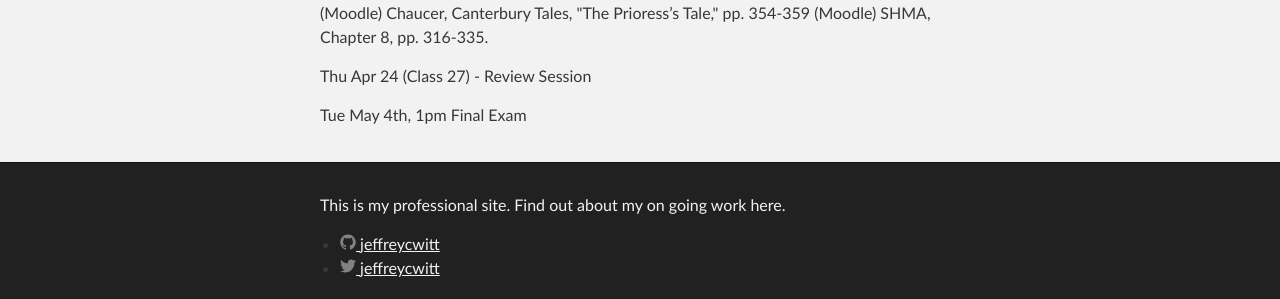
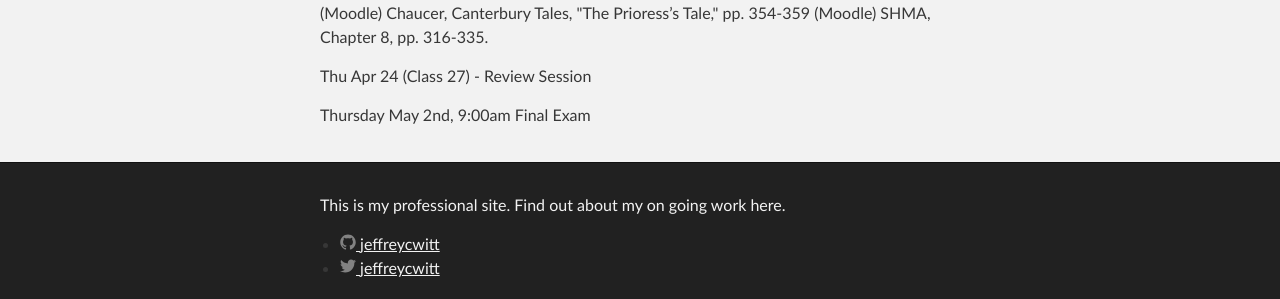
Before and after one commit to jeffreycwitt/jeffreycwitt.github.io, a Jekyll site: the page built from teaching/MedievalWorld.html, in a window 1280 px wide and 900 px high, scrolled down 5992 px. Shown: the part 585-884 px from the top of the window. Built offline with Jekyll 4.4.1, drawn with Linux system fonts in a browser that asks for light colours.

Commit message:
syllabus update

```diff
--- a/teaching/MedievalWorld.html
+++ b/teaching/MedievalWorld.html
@@ -538,7 +538,7 @@ title:  Medieval World
             </p>
 
          <p>
-            Tue May 4th, 1pm
+            Thursday May 2nd, 9:00am
             Final Exam
             </p>
          </div>
```
